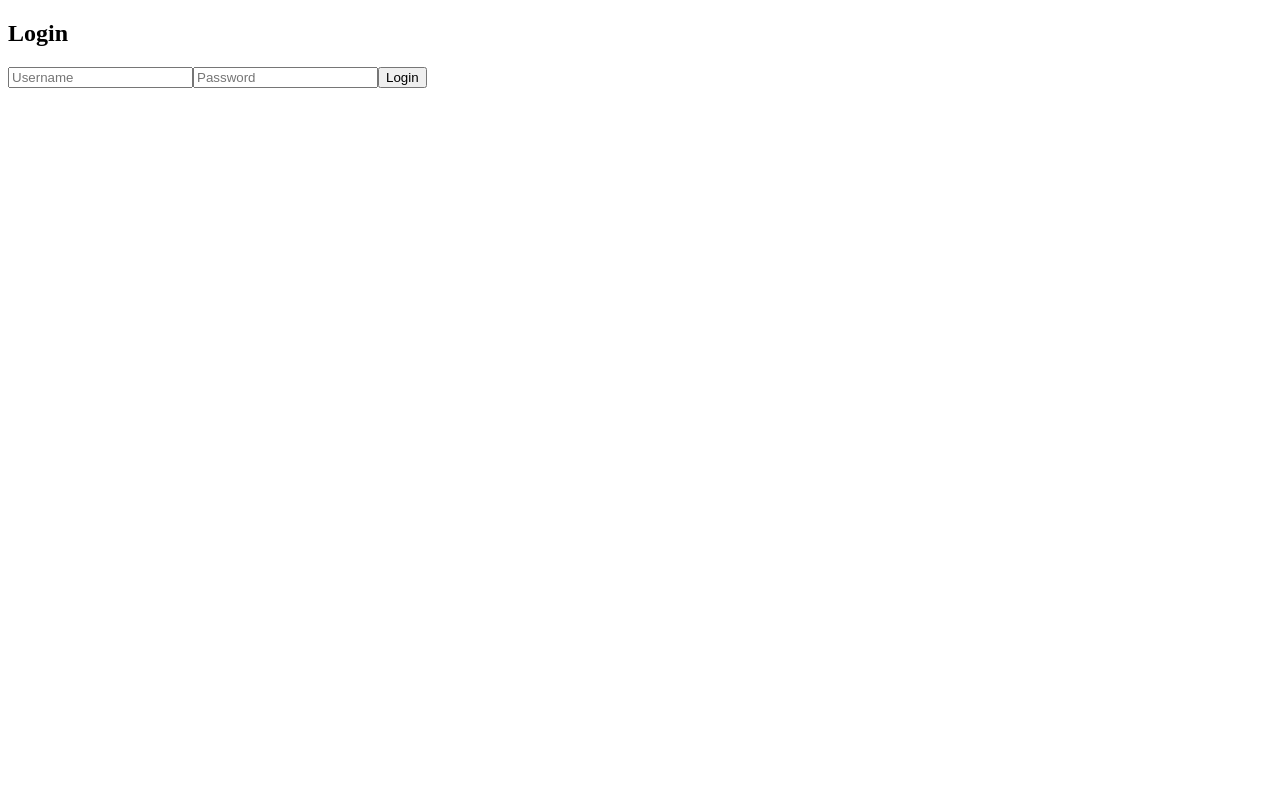
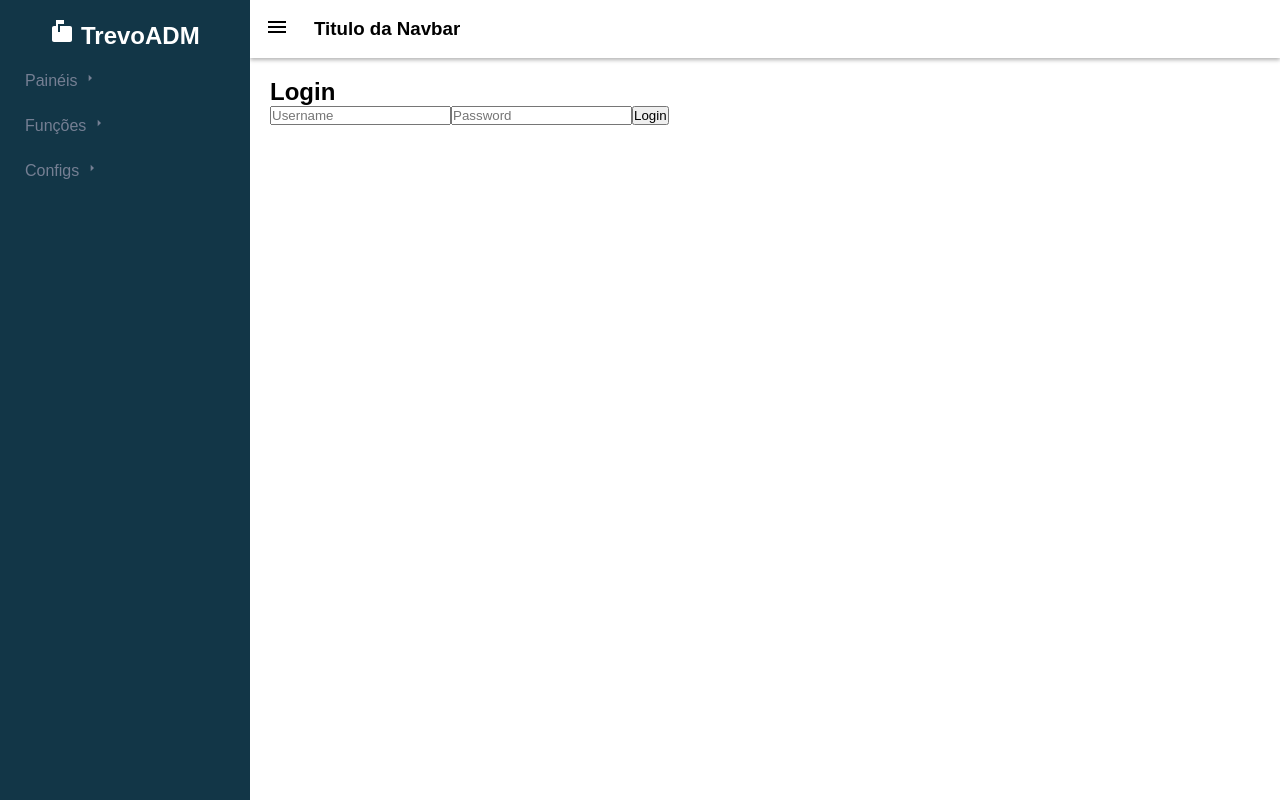
Before and after one commit to agildojunior/TrevinhoPremiadoFrontEnd, a React (Create React App) app: page /login in a window 1280 px wide. Built offline with nearby package versions, Linux system fonts and the light colour scheme.

Commit message:
ajustes para navbar

```diff
--- a/package.json
+++ b/package.json
@@ -7,8 +7,10 @@
     "@testing-library/react": "^13.4.0",
     "@testing-library/user-event": "^13.5.0",
     "axios": "^1.7.2",
+    "framer-motion": "^11.2.14",
     "react": "^18.3.1",
     "react-dom": "^18.3.1",
+    "react-icons": "^5.2.1",
     "react-router-dom": "^6.24.1",
     "react-scripts": "5.0.1",
     "styled-components": "^6.1.11",
--- a/src/App.js
+++ b/src/App.js
@@ -1,5 +1,7 @@
 import React, { useState, useEffect } from 'react';
 import RoutesApp from './routes/RoutesApp';
+import Sidebar from './components/sidebar';
+import GlobalStyle from './styles/global';
 
 const App = () => {
     const [isAuth, setAuth] = useState(false);
@@ -11,7 +13,14 @@ const App = () => {
         }
     }, []);
 
-    return <RoutesApp isAuth={isAuth} setAuth={setAuth} />;
+    return (
+        <>
+            <GlobalStyle />
+            <Sidebar>
+                <RoutesApp isAuth={isAuth} setAuth={setAuth} />
+            </Sidebar>
+        </>
+    );
 };
 
 export default App;
--- /dev/null
+++ b/src/components/sidebar/index.js
@@ -0,0 +1,77 @@
+import React, { useState } from 'react';
+import { SidebarContainer, PageContent, NavbarContent, MenuIcon, NavbarTitle, MenuTitle, SidebarMenu, SidebarMenuItem, SidebarMenuTitle } from './styles';
+import { MdMenu, MdMarkunreadMailbox, MdHome, MdWork, MdPerson, MdArrowRight, MdArrowDropDown } from 'react-icons/md';
+
+const Sidebar = ({ children }) => {
+  const [isOpen, setIsOpen] = useState(true);
+  const [menuOpen, setMenuOpen] = useState({
+    paineis: false,
+    funcoes: false,
+    configs: false
+  });
+
+  const toggleSidebar = () => {
+    setIsOpen(!isOpen);
+  };
+
+  const toggleMenu = (menu) => {
+    setMenuOpen(prevState => ({
+      ...prevState,
+      [menu]: !prevState[menu]
+    }));
+  };
+
+  return (
+    <>
+      <SidebarContainer isOpen={isOpen}>
+        <MenuTitle><MdMarkunreadMailbox size={24}/> TrevoADM</MenuTitle>
+        <SidebarMenu>
+          <SidebarMenuTitle onClick={() => toggleMenu('paineis')}>
+            Painéis {menuOpen.paineis ? <MdArrowDropDown /> : <MdArrowRight />}
+          </SidebarMenuTitle>
+          {menuOpen.paineis && (
+            <>
+              <SidebarMenuItem><MdHome size={18} /> Home</SidebarMenuItem>
+              <SidebarMenuItem><MdWork size={18} /> Teste</SidebarMenuItem>
+            </>
+          )}
+        </SidebarMenu>
+        <SidebarMenu>
+          <SidebarMenuTitle onClick={() => toggleMenu('funcoes')}>
+            Funções {menuOpen.funcoes ? <MdArrowDropDown /> : <MdArrowRight />}
+          </SidebarMenuTitle>
+          {menuOpen.funcoes && (
+            <>
+              <SidebarMenuItem><MdHome size={18} /> Finanças</SidebarMenuItem>
+              <SidebarMenuItem><MdWork size={18} /> Teste</SidebarMenuItem>
+              <SidebarMenuItem><MdPerson size={18} /> Perfil</SidebarMenuItem>
+              <SidebarMenuItem><MdPerson size={18} /> Xablau</SidebarMenuItem>
+            </>
+          )}
+        </SidebarMenu>
+        <SidebarMenu>
+          <SidebarMenuTitle onClick={() => toggleMenu('configs')}>
+            Configs {menuOpen.configs ? <MdArrowDropDown /> : <MdArrowRight />}
+          </SidebarMenuTitle>
+          {menuOpen.configs && (
+            <>
+              <SidebarMenuItem><MdHome size={18} /> Home</SidebarMenuItem>
+              <SidebarMenuItem><MdWork size={18} /> Teste</SidebarMenuItem>
+            </>
+          )}
+        </SidebarMenu>
+      </SidebarContainer>
+      <PageContent isOpen={isOpen}>
+        <NavbarContent>
+          <MenuIcon>
+            <MdMenu size={24} onClick={toggleSidebar} />
+          </MenuIcon>
+          <NavbarTitle>Titulo da Navbar</NavbarTitle>
+        </NavbarContent>
+        <div style={{ margin: '20px' }}>{children}</div>
+      </PageContent>
+    </>
+  );
+};
+
+export default Sidebar;
--- /dev/null
+++ b/src/components/sidebar/styles.js
@@ -0,0 +1,67 @@
+import styled from 'styled-components';
+
+export const SidebarContainer = styled.div`
+  width: 250px;
+  height: 100%;
+  background-color: #123647;
+  color: #ffffff;
+  position: fixed;
+  top: 0;
+  left: ${({ isOpen }) => (isOpen ? '0' : '-250px')};
+  transition: left 0.3s ease-in-out;
+  padding-top: 20px;
+`;
+
+export const PageContent = styled.div`
+  margin-left: ${({ isOpen }) => (isOpen ? '250px' : '0')};
+  transition: margin-left 0.3s ease-in-out;
+`;
+
+export const NavbarContent = styled.div`
+  display: flex;
+  align-items: center;
+  padding: 15px;
+  box-shadow: 0 2px 4px rgba(0, 0, 0, 0.3); /* sombra sutil */
+`;
+
+export const MenuIcon = styled.div`
+  padding-right: 15px;
+  cursor: pointer;
+`;
+
+export const NavbarTitle = styled.h3`
+  margin-left: 10px;
+`;
+
+export const MenuTitle = styled.h2`
+  text-align: center;
+  color: #ffffff;
+  margin-bottom: 20px;
+`;
+
+export const SidebarMenu = styled.ul`
+  list-style: none;
+  padding: 0;
+  margin: 20px 0;
+`;
+
+export const SidebarMenuItem = styled.li`
+  color: #757f93;
+  padding: 8px;
+  padding-left: 35px;
+  font-size: 16px;
+  cursor: pointer;
+  &:hover {
+    color: #fff;
+  }
+`;
+
+export const SidebarMenuTitle = styled.li`
+  color: #757f93;
+  padding-left: 25px;
+  padding-bottom: 5px;
+  cursor: pointer;
+  &:hover {
+    color: #fff;
+  }
+`;
--- a/src/pages/Home/index.js
+++ b/src/pages/Home/index.js
@@ -14,7 +14,6 @@ const Home = ({ setAuth }) => {
 
     return (
         <div>
-            <h2>Página Inicial</h2>
             <p>Bem-vindo, {user.username}!</p>
             <p>Seu ID de usuário é: {user.id}</p>
             <button onClick={handleLogout}>Sair</button>
--- a/src/styles/global.js
+++ b/src/styles/global.js
@@ -6,12 +6,6 @@ const GlobalStyle = createGlobalStyle`
     margin: 0;
     padding: 0;
     box-sizing: border-box;
-  }
-
-  body {
-    width: 100vw;
-    height: 100vh;
-    background-color: #f0f2f5;
     font-family: Arial, Helvetica, sans-serif
   }
 `;
```
Also changed, not shown: 2 other files (tests, documents, lock files or other folders).
